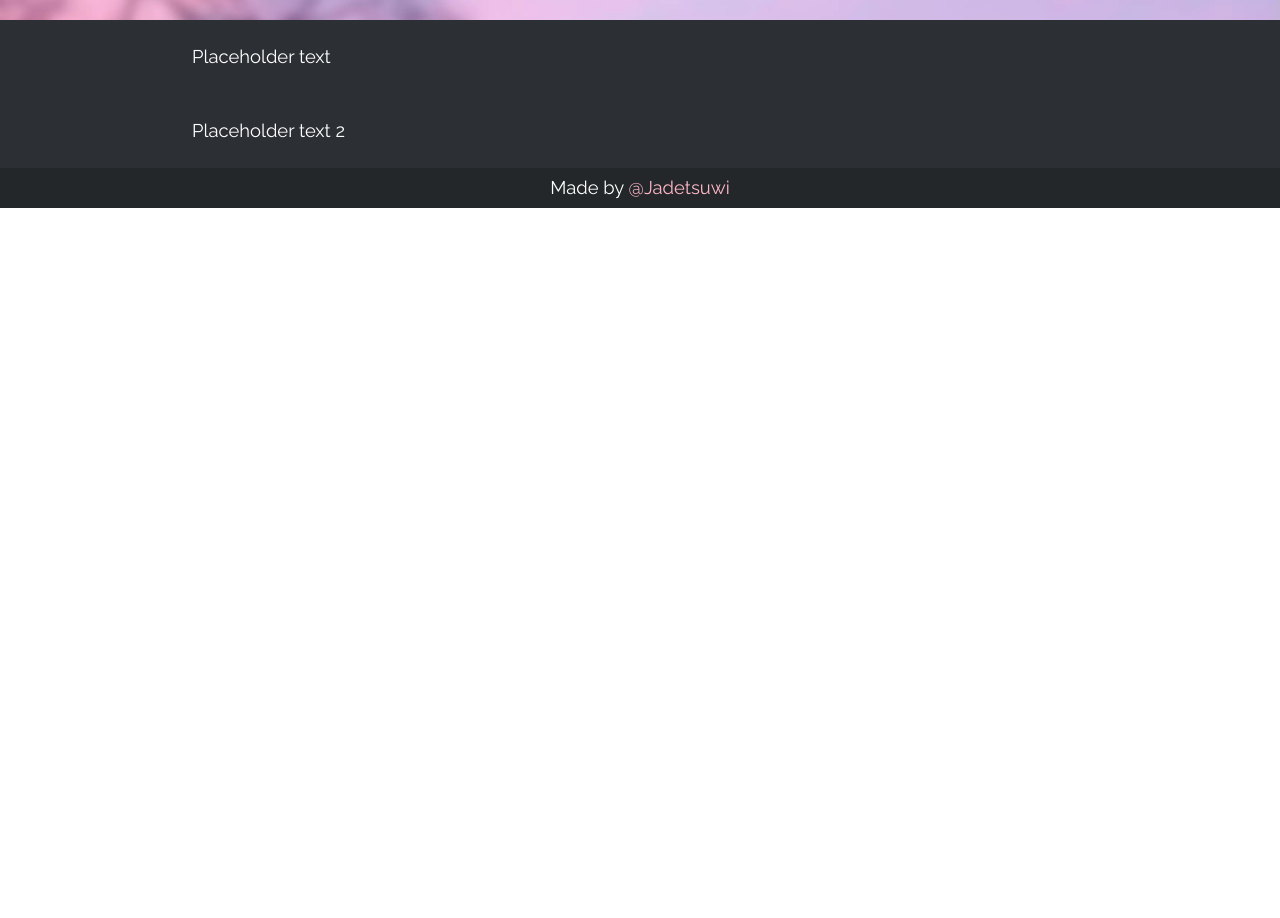
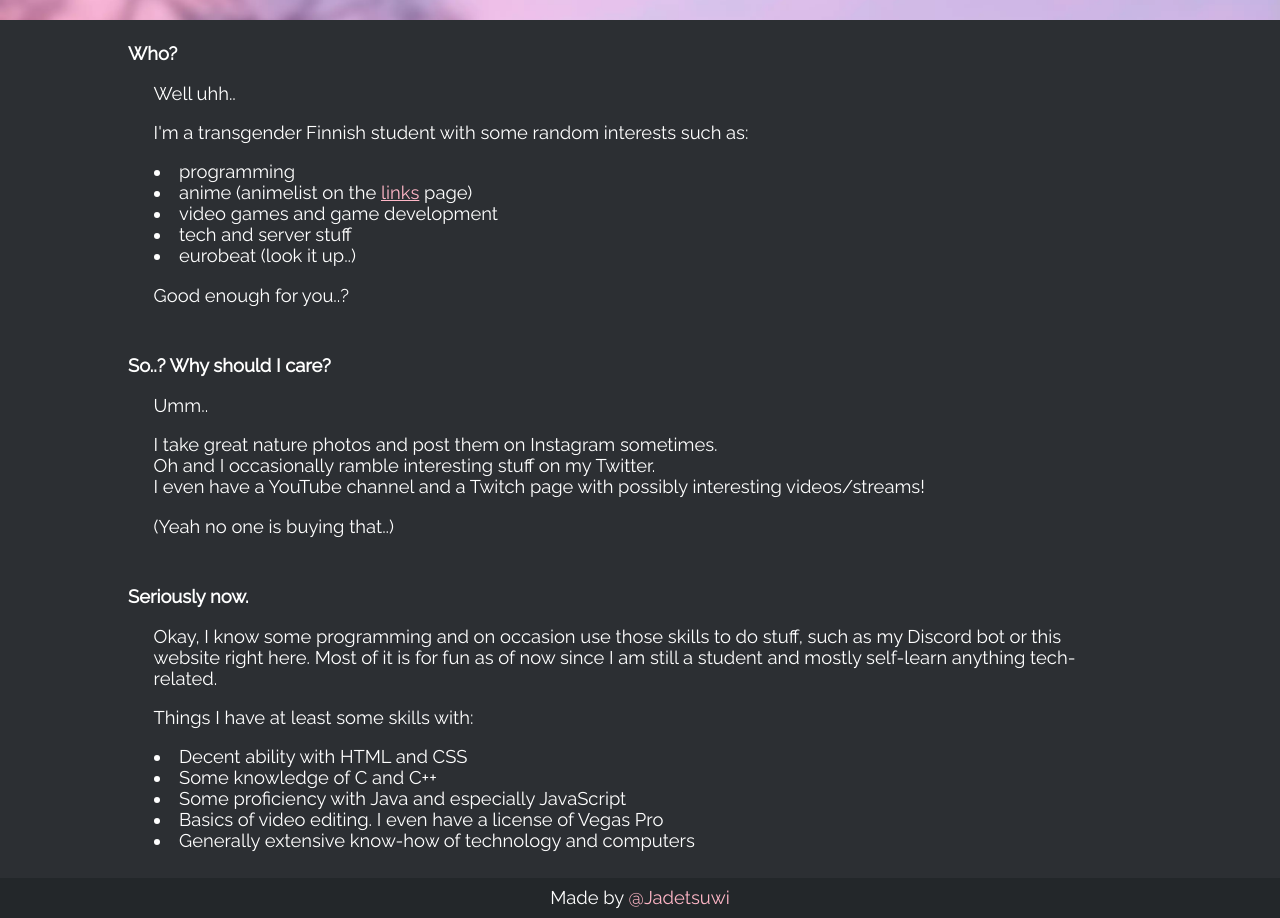
Before and after one commit to Jadetsu/Website, a plain HTML site: page index.html in a window 1280 px wide. Shown: the part 220-1138 px from the top of the page. Before the commit the page ends 800 px from the top, so only its background shows below. Drawn offline with Linux system fonts and the light colour scheme; a web font is replaced by a local one.

Commit message:
Fixed an annoying issue with grid something? Added some content to index.

```diff
--- a/index.html
+++ b/index.html
@@ -25,12 +25,43 @@
       <!--Main content area-->
       <section class="grid-content">
         <aside class="aside-left"></aside>
+        <!--Actual content-->
         <article class="center-1">
-          <p>Placeholder text</p>
+          <h2>Who?</h2>
+          <p>Well uhh..</p>
+          <p>I'm a transgender Finnish student with some random interests such as:</p>
+          <ul>
+            <li>programming</li>
+            <li>anime (animelist on the <a href="links.html">links</a> page)</li>
+            <li>video games and game development</li>
+            <li>tech and server stuff</li>
+            <li>eurobeat (look it up..)</li>
+          </ul>
+          <p>Good enough for you..?</p>
         </article>
         <article class="center-2">
-          <p>Placeholder text 2</p>
+          <h2>So..? Why should I care?</h2>
+          <p>Umm..</p>
+          <p>
+            I take great nature photos and post them on Instagram sometimes.
+            <br>Oh and I occasionally ramble interesting stuff on my Twitter.
+            <br>I even have a YouTube channel and a Twitch page with possibly interesting videos/streams!
+          </p>
+          <p>(Yeah no one is buying that..)</p>
         </article>
+        <article class="center-3">
+          <h2>Seriously now.</h2>
+          <p>Okay, I know some programming and on occasion use those skills to do stuff, such as my Discord bot or this website right here. Most of it is for fun as of now since I am still a student and mostly self-learn anything tech-related.</p>
+          <p>Things I have at least some skills with:</p>
+          <ul>
+            <li>Decent ability with HTML and CSS</li>
+            <li>Some knowledge of C and C++</li>
+            <li>Some proficiency with Java and especially JavaScript</li>
+            <li>Basics of video editing. I even have a license of Vegas Pro</li>
+            <li>Generally extensive know-how of technology and computers</li>
+          </ul>
+        </article>
+        <!--Content ends here-->
         <aside class="aside-right"></aside>
       </section>
       <!--Footer-->
--- a/styles.css
+++ b/styles.css
@@ -18,7 +18,7 @@ body {
 /* Skeleton grid START */
 .grid-main {
   display: grid;
-  grid-template-columns: auto;
+  grid-template-columns: 100%;
   grid-template-rows: 5vh 25vh auto 5vh;
 }
 /* Skeleton grid END */
@@ -28,7 +28,7 @@ body {
   background: #23272A;
   display: grid;
   grid-row: 1;
-  justify-content: flex-end;
+  justify-content: end;
   text-align: center;
 }
 .nav-link {
@@ -72,23 +72,23 @@ body {
   background-color: #2C2F33;
   display: grid;
   grid-row: 3;
-  grid-template-columns: 10vw 80vw 10vw;
-  grid-template-rows: auto auto;
+  grid-template-columns: 8% 84% 8%;
+  grid-template-rows: auto auto auto;
 }
 .aside-left {
   grid-column: 1;
   grid-row-start: 1;
-  grid-row-end: 2;
+  grid-row-end: auto;
 }
 .aside-right {
   grid-column: 3;
   grid-row-start: 1;
-  grid-row-end: 2;
+  grid-row-end: auto;
 }
 /* Center boxes */
-.center-1, .center-2 {
+.center-1, .center-2, .center-3 {
   grid-column: 2;
-  padding: 1vh 5vw;
+  padding: 1vh 2vw;
   text-align: left;
 }
 .center-1 {
@@ -96,6 +96,13 @@ body {
 }
 .center-2 {
   grid-row: 2;
+}
+.center-3 {
+  grid-row: 3;
+}
+article p, article ul{
+  list-style-position: inside;
+  padding: 0 2vw;
 }
 /* Grid center END */
 /* Grid footer START */
```
